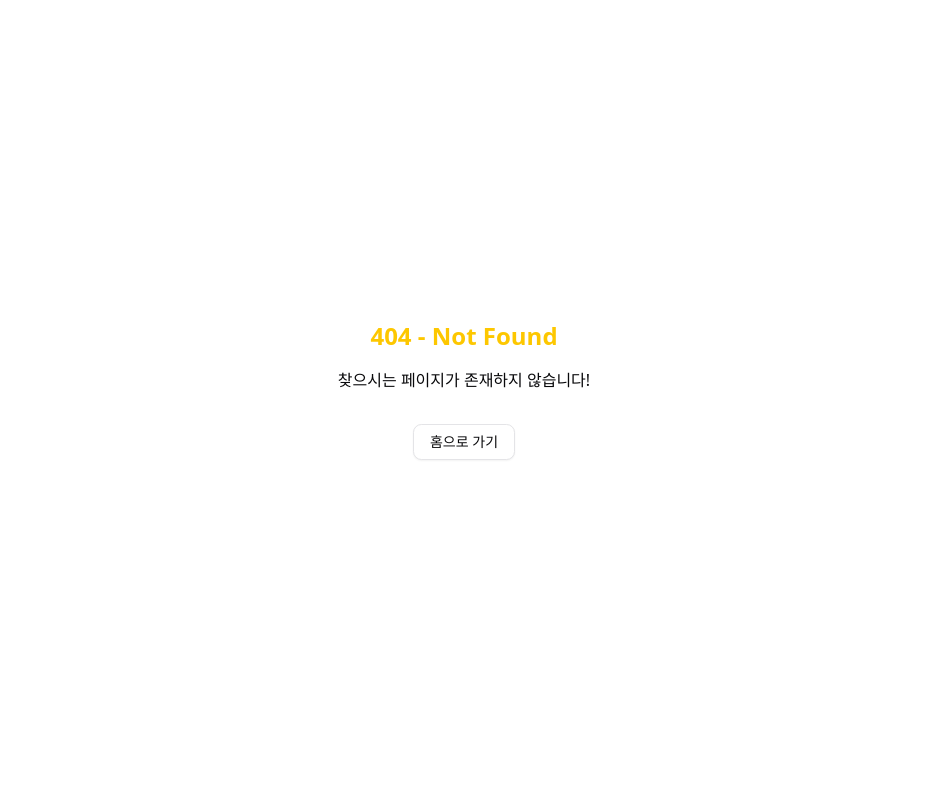
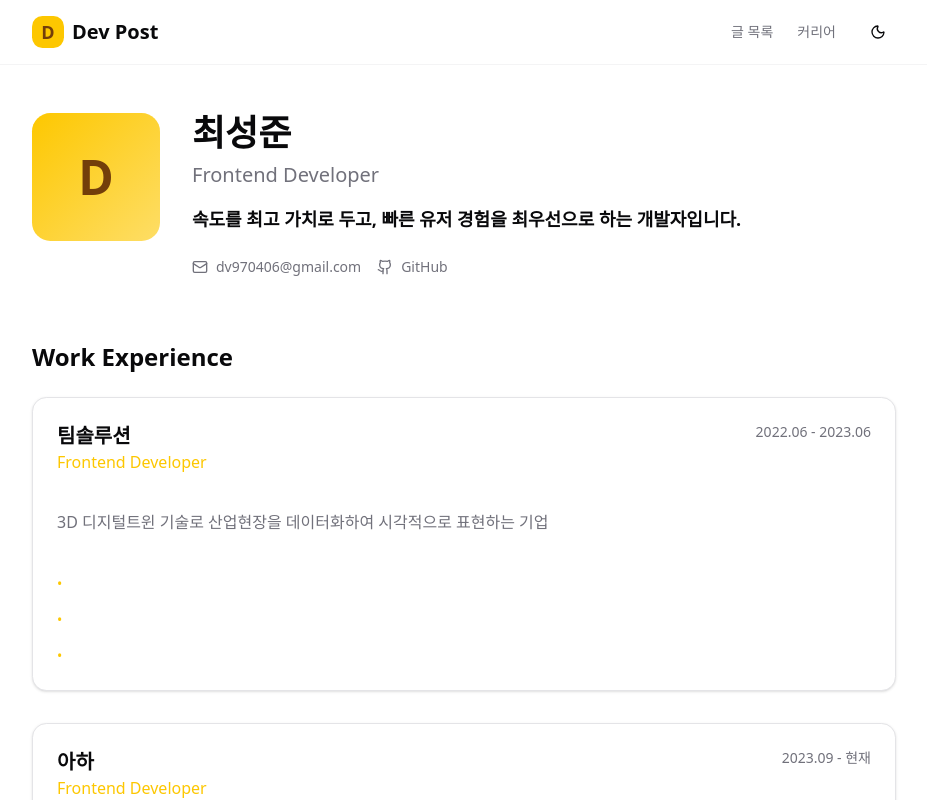
Before and after one commit to dv970406/archive, a Next.js app: page /career in a window 1280 px wide. Before the commit this address had no page. Shown: the top 800 px of the page, without its empty margins (176-1103 px from the left). Built offline with nearby package versions, Linux system fonts and the light colour scheme; no server answers.

Commit message:
feat: 커리어 페이지 구현

```diff
--- /dev/null
+++ b/app/(with-header)/career/page.tsx
@@ -0,0 +1,113 @@
+import { Github, Globe, Linkedin, Mail } from "lucide-react";
+import { Badge } from "@/components/ui/badge";
+import { Card } from "@/components/ui/card";
+
+// 커리어 데이터
+const careerData = {
+  name: "최성준",
+  position: "Frontend Developer",
+  title:
+    "속도를 최고 가치로 두고, 빠른 유저 경험을 최우선으로 하는 개발자입니다.",
+  email: "dv970406@gmail.com",
+  github: "https://github.com/dv970406",
+  experiences: [
+    {
+      company: "팀솔루션",
+      position: "Frontend Developer",
+      period: "2022.06 - 2023.06",
+      description:
+        "3D 디지털트윈 기술로 산업현장을 데이터화하여 시각적으로 표현하는 기업",
+      achievements: ["", "", ""],
+    },
+    {
+      company: "아하",
+      position: "Frontend Developer",
+      period: "2023.09 - 현재",
+      description: "MAU, 트래픽",
+      achievements: ["", "", ""],
+    },
+  ],
+  // projects: [
+  //   {
+  //     name: "개발자 블로그 플랫폼",
+  //     description: "Next.js와 MDX를 활용한 개인 블로그 시스템",
+  //     tech: ["Next.js", "TypeScript", "MDX", "Tailwind CSS"],
+  //     link: "github.com/project1",
+  //   },
+  // ],
+};
+
+const CareerPage = () => {
+  return (
+    <>
+      {/* 프로필 섹션 */}
+      <section className="mb-16">
+        <div className="flex flex-col md:flex-row gap-8">
+          <div className="w-32 h-32 bg-linear-to-br from-primary to-primary/60 rounded-2xl flex items-center justify-center">
+            <span className="text-5xl font-bold text-primary-foreground">
+              {"D"}
+            </span>
+          </div>
+
+          <div>
+            <p className="text-4xl font-bold mb-2">{careerData.name}</p>
+            <p className="text-xl text-muted-foreground mb-4">
+              {careerData.position}
+            </p>
+            <h1 className="mb-6 text-lg font-semibold">{careerData.title}</h1>
+
+            <div className="flex flex-wrap gap-4">
+              <a
+                href={`mailto:${careerData.email}`}
+                className="flex items-center gap-2 text-sm text-muted-foreground hover:text-foreground transition-colors"
+              >
+                <Mail className="w-4 h-4" />
+                {careerData.email}
+              </a>
+              <a
+                href={careerData.github}
+                target="_blank"
+                rel="noopener noreferrer"
+                className="flex items-center gap-2 text-sm text-muted-foreground hover:text-foreground transition-colors"
+              >
+                <Github className="w-4 h-4" />
+                GitHub
+              </a>
+            </div>
+          </div>
+        </div>
+      </section>
+
+      {/* 경력 섹션 */}
+      <section>
+        <h2 className="text-2xl font-bold mb-6">Work Experience</h2>
+        <div className="space-y-8">
+          {careerData.experiences.map((exp, index) => (
+            <Card key={index} className="p-6">
+              <div className="flex flex-col md:flex-row md:items-start md:justify-between mb-3">
+                <div>
+                  <h3 className="text-xl font-semibold">{exp.company}</h3>
+                  <p className="text-primary font-medium">{exp.position}</p>
+                </div>
+                <span className="text-sm text-muted-foreground mt-2 md:mt-0">
+                  {exp.period}
+                </span>
+              </div>
+              <p className="text-muted-foreground mb-4">{exp.description}</p>
+              <ul className="space-y-4">
+                {exp.achievements.map((achievement, idx) => (
+                  <li key={idx} className="flex gap-2 text-sm">
+                    <span className="text-primary">•</span>
+                    <span>{achievement}</span>
+                  </li>
+                ))}
+              </ul>
+            </Card>
+          ))}
+        </div>
+      </section>
+    </>
+  );
+};
+
+export default CareerPage;
```
